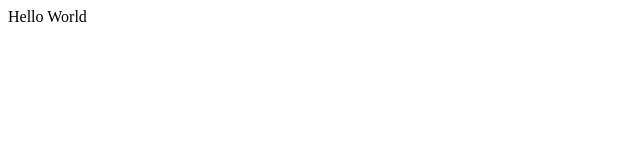
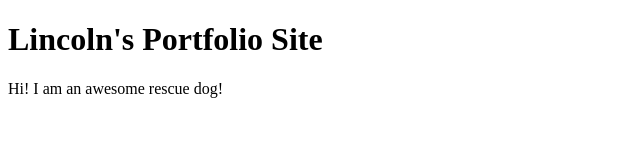
Before and after one commit to charmcity-code/lincoln-portfolio, a plain HTML site: page index.html in a window 1280 px wide. Shown: the whole page, without its empty margins (0-640 px from the left). Drawn offline with Linux system fonts and the light colour scheme.

Commit message:
add bio to home page

```diff
--- a/index.html
+++ b/index.html
@@ -7,6 +7,7 @@
     <script src="script.js"></script>
   </head>
   <body>
-    Hello World
+    <h1>Lincoln's Portfolio Site</h1>
+    <p>Hi! I am an awesome rescue dog!</p>
   </body>
 </html>
```
